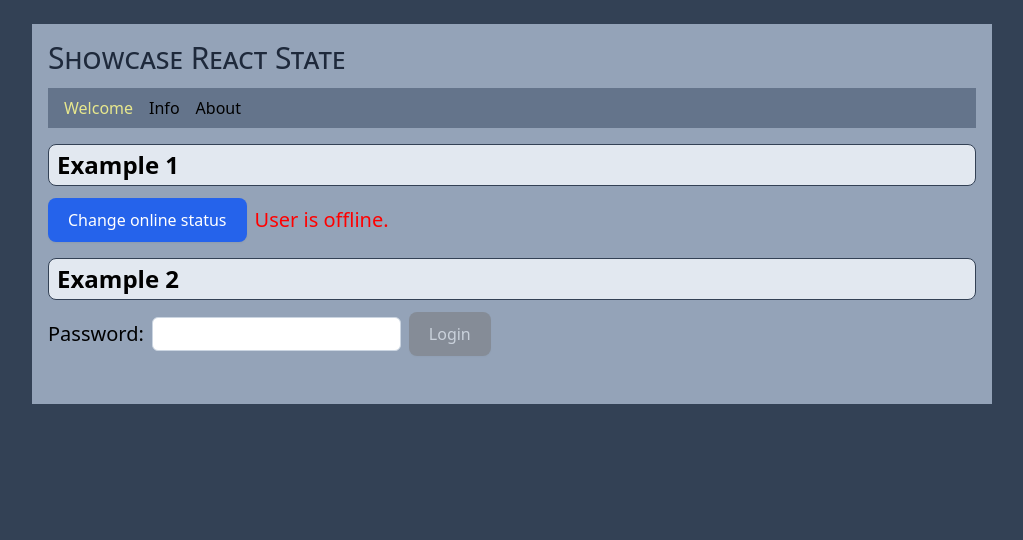
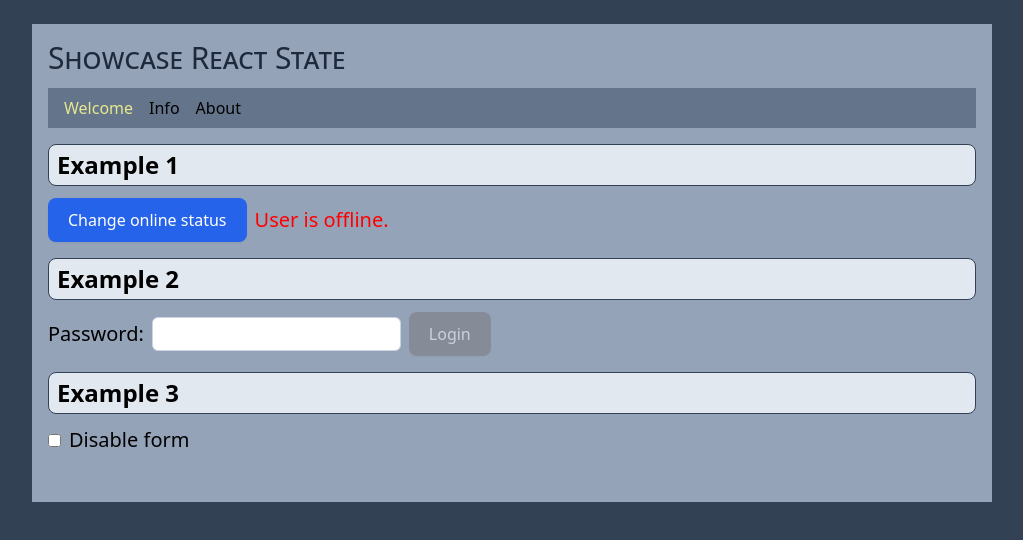
Before and after one commit to edwardtanguay/showcase-react-state, a React (Vite) app: page /welcome in a window 1280 px wide. Shown: the top 540 px of the page, without its empty margins (128-1151 px from the left). Built offline with nearby package versions, Linux system fonts and the light colour scheme.

Commit message:
Finish example 3

```diff
--- a/src/index.scss
+++ b/src/index.scss
@@ -40,3 +40,10 @@ a.active {
 .example {
 	margin-bottom: 1rem;
 }
+
+.formIsDisabled {
+	opacity: 0.5;
+	pointer-events: none;
+	filter: blur(1px);
+	filter: grayscale(100%);
+}
--- a/src/pages/PageWelcome.tsx
+++ b/src/pages/PageWelcome.tsx
@@ -3,6 +3,7 @@ import { ChangeEvent, useState } from "react";
 export const PageWelcome = () => {
 	const [isOnline, setIsOnline] = useState(false);
 	const [thePassword, setThePassword] = useState("");
+	const [isFormDisabled, setIsFormDisabled] = useState(false);
 
 	const handleChangePassword = (event: ChangeEvent<HTMLInputElement>) => {
 		const value = event.target.value;
@@ -16,8 +17,13 @@ export const PageWelcome = () => {
 		}
 	};
 
+	const handleDisableForm = () => {
+		setIsFormDisabled(!isFormDisabled);
+	};
+
 	return (
 		<>
+			<div className={`${isFormDisabled ? 'formIsDisabled' : ''}`}>
 				<div className="example">
 					<h2>Example 1</h2>
 					<div className="flex gap-2 items-center">
@@ -39,6 +45,13 @@ export const PageWelcome = () => {
 						)}
 					</div>
 				</div>
+			</div>
+			<div className="example">
+				<h2>Example 3</h2>
+				<div className="flex gap-2 items-center">
+					<input type="checkbox" id="disableForm" onClick={handleDisableForm} /> <label htmlFor="disableForm" className="text-xl">Disable form</label>
+				</div>
+			</div>
 		</>
 	)
 }
```
Lines whose indentation alone changed are shown as unchanged.
